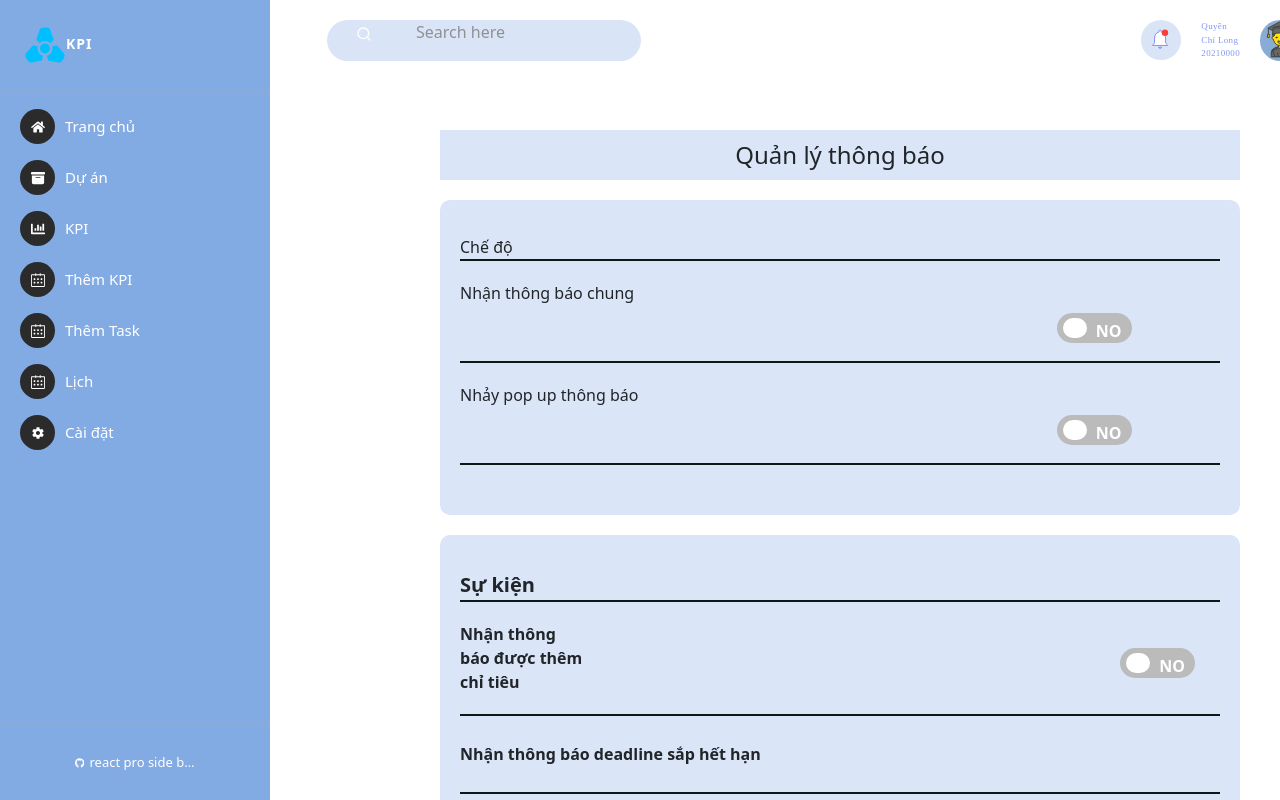
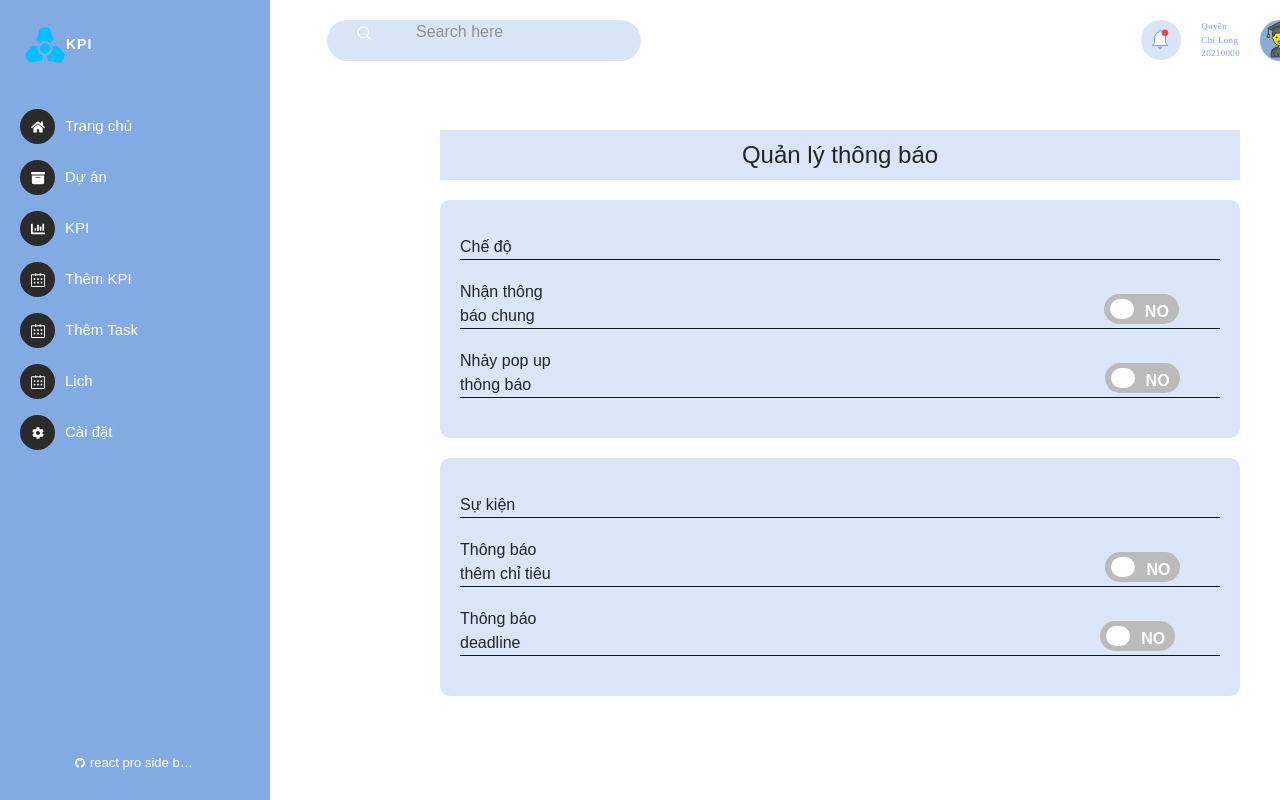
Before and after one commit to iaht211/UIUX-2023.2, a React (Create React App) app: page /setting/notify in a window 1280 px wide. Built offline with nearby package versions, Linux system fonts and the light colour scheme.

Commit message:
Hoang fix Quan ly thong bao

```diff
--- a/src/components/Setting/SettingNotify.js
+++ b/src/components/Setting/SettingNotify.js
@@ -1,72 +1,65 @@
 import './SettingNotify.scss';
-import avatar from '../../assets/avatar.svg';
 import ToggleSwitch from '../Setting/ToggleSwitch';
-import React, { Component } from "react";
-
+import React from "react";
 
 const SettingNotify = () => {
     return (
-
         <div className="setting-container">
-            <div className='header'>
+            <div className='setting-header'>
                 <span>Quản lý thông báo</span>
             </div>
-            <div>
-                <div className="bao-mat-1">
-                    <div className='box-bao-mat'>
+            <div className="notification-settings">
+                <div className="setting-section">
+                    <div className='setting-item'>
                         <span>Chế độ</span>
-                        <div style={{ width: '100%', height: '100%', border: '1px #081C15 solid' }}></div>
+                        <div className='separator'></div>
                     </div>
 
-                    <div className='box-doi-pass'>
-                        <div className='box-doi-pass-1'>
+                    <div className='setting-item'>
+                        <div className='setting-description'>
                             <span>Nhận thông báo chung</span>
                             <React.Fragment>
-                                <ToggleSwitch label="Save" />
+                                <ToggleSwitch label="Save" id="toggle1" />
                             </React.Fragment>
                         </div>
-                        <div style={{ width: '100%', height: '100%', border: '1px #081C15 solid' }}></div>
+                        <div className='separator'></div>
                     </div>
 
-                    <div className='box-ho-so'>
-                        <div className='box-ho-so-1'>
+                    <div className='setting-item'>
+                        <div className='setting-description'>
                             <span>Nhảy pop up thông báo</span>
                             <React.Fragment>
-                                <ToggleSwitch label="Save" />
+                                <ToggleSwitch label="Save" id="toggle2" />
                             </React.Fragment>
                         </div>
-                        <div style={{ width: '100%', height: '100%', border: '1px #081C15 solid' }}></div>
+                        <div className='separator'></div>
                     </div>
                 </div>
             </div>
-            <div className="bao-mat">
-                <div className='box-bao-mat'>
+            <div className="event-settings">
+                <div className='setting-item'>
                     <span>Sự kiện</span>
-                    <div style={{ width: '100%', height: '100%', border: '1px #081C15 solid' }}></div>
+                    <div className='separator'></div>
                 </div>
 
-                <div className='box-doi-pass'>
-                    <div className='box-doi-pass-1'>
-                        <span>Nhận thông báo được thêm chỉ tiêu</span>
+                <div className='setting-item'>
+                    <div className='setting-description'>
+                        <span>Thông báo thêm chỉ tiêu</span>
                         <React.Fragment>
-                            <ToggleSwitch label="Save" />
+                            <ToggleSwitch label="Save" id="toggle3" />
                         </React.Fragment>
-
                     </div>
-                    <div style={{ width: '100%', height: '100%', border: '1px #081C15 solid' }}></div>
+                    <div className='separator'></div>
                 </div>
 
-
-                <div className='luu-ttdn'>
-                    <div className='luu-ttdn-main'>
-
-                        <span className='name-test'>Nhận thông báo deadline sắp hết hạn</span>
-
+                <div className='setting-item'>
+                    <div className='setting-description'>
+                        <span>Thông báo deadline</span>
                         <React.Fragment>
-                            <ToggleSwitch label="Save" />
+                            <ToggleSwitch label="Save" id="toggle4" />
                         </React.Fragment>
                     </div>
-                    <div style={{ width: '100%', height: '100%', border: '1px #081C15 solid' }}></div>
+                    <div className='separator'></div>
                 </div>
             </div>
         </div>
--- a/src/components/Setting/SettingNotify.scss
+++ b/src/components/Setting/SettingNotify.scss
@@ -198,4 +198,68 @@
         }
 
     }
+ }
+// SettingNotify.scss
+
+body {
+    font-family: Arial, sans-serif; // Thiết lập font chữ chung
 }
+
+.setting-container {
+    padding: 50px 20px 20px 150px;
+
+    .setting-header {
+        background-color: #DAE6F7;
+        display: flex;
+        justify-content: center; /* Căn giữa theo chiều ngang */
+        align-items: center; /* Căn giữa theo chiều dọc */
+        height: 50px;
+        width: 800px;
+        margin-bottom: 20px;
+
+        span {
+            font-size: 24px;
+        }
+    }
+
+    .notification-settings,
+    .event-settings {
+        background-color: #DAE6F7;
+        padding: 20px;
+        border-radius: 10px;
+        width: 800px;
+        margin-bottom: 20px;
+    }
+
+    .setting-section {
+        margin-bottom: 20px;
+    }
+
+    .setting-item {
+        margin-top: 15px;
+        margin-bottom: 20px;
+
+        .setting-description {
+            display: flex;
+            justify-content: space-between;
+            align-items: center;
+
+            .setting-label {
+                font-family: Arial, sans-serif; // Đảm bảo font chữ nhất quán
+                width: 250px; // Đặt chiều rộng cố định cho nhãn văn bản
+                display: inline-block;
+            }
+
+            .ToggleSwitch {
+                width: 60px; // Đặt độ rộng cố định cho nút Toggle
+                display: inline-block;
+            }
+        }
+    }
+
+    .separator {
+        width: 100%;
+        height: 1px;
+        background-color: #081C15;
+    }
+}
--- a/src/components/Setting/ToggleSwitch.css
+++ b/src/components/Setting/ToggleSwitch.css
@@ -45,7 +45,7 @@
 .inner:before {
   content: "YES";
   padding-left: 10px;
-  background-color: #060;
+  background-color: #82AAE3;
   color: #fff;
 }
 
--- a/src/components/Setting/ToggleSwitch.js
+++ b/src/components/Setting/ToggleSwitch.js
@@ -1,22 +1,18 @@
 import React from "react";
 import "./ToggleSwitch.css";
 
-const ToggleSwitch = ({ label }) => {
+const ToggleSwitch = ({ label, id }) => {
     return (
         <div className="container">
             <div className="box-size">
-                {/* {label}{" "} */}
                 <div className="toggle-switch">
-                    <input type="checkbox" className="checkbox"
-                        name={label} id={label} />
-                    <label className="label" htmlFor={label}>
+                    <input type="checkbox" className="checkbox" id={id} />
+                    <label className="label" htmlFor={id}>
                         <span className="inner" />
                         <span className="switch" />
                     </label>
                 </div>
-
             </div>
-
         </div>
     );
 };
```
